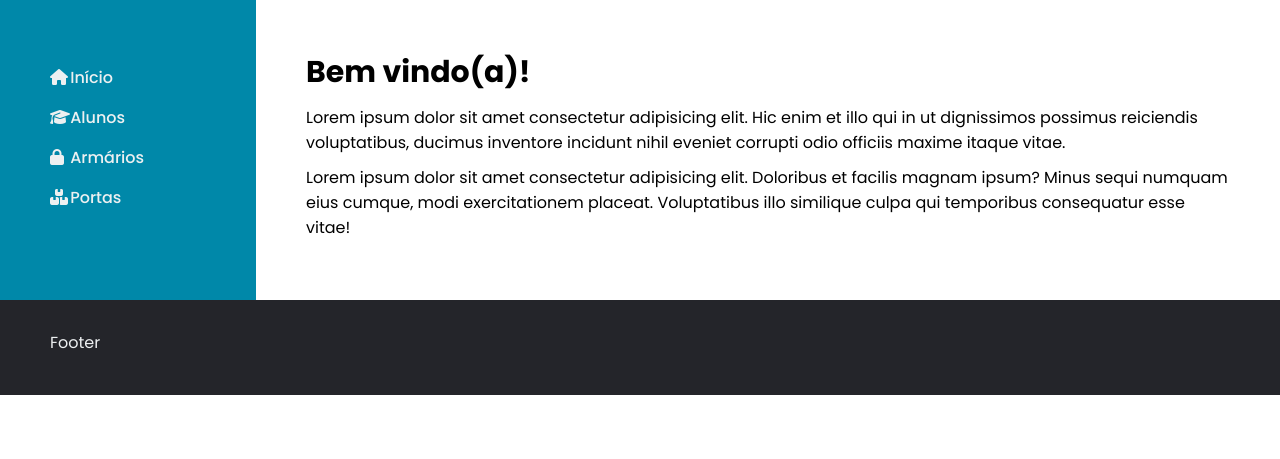
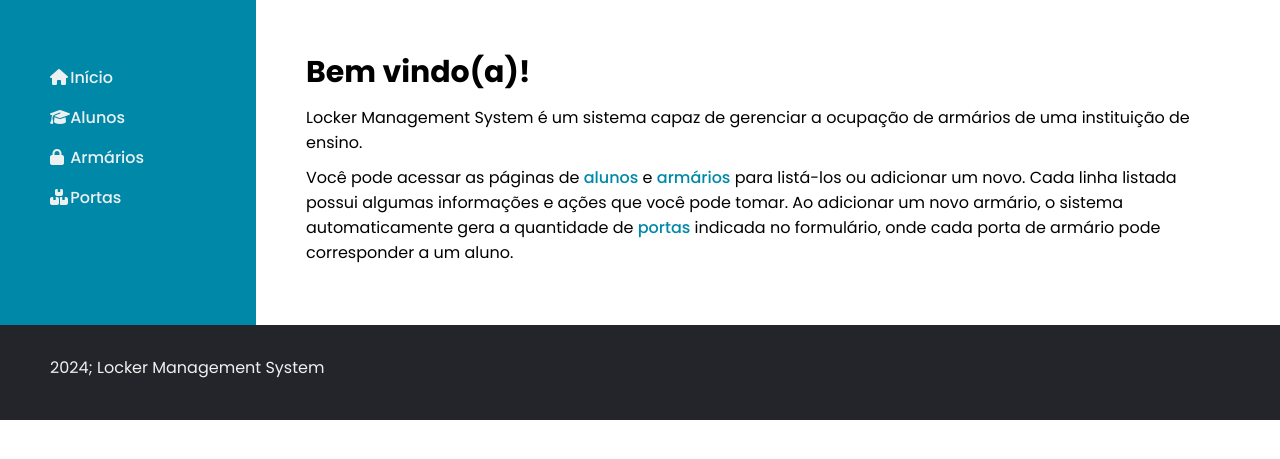
Before and after one commit to eliasdeallmeida/locker-management-system, a Django app: page / in a window 1280 px wide. Shown: the part 103-562 px from the top of the page. Run offline with Django 3.2, Linux system fonts and the light colour scheme; the visitor is signed in with stand-in values (Sample User, id 1).

Commit message:
feat: conteúdo do site e numeração das tabelas

```diff
--- a/lms/urls.py
+++ b/lms/urls.py
@@ -18,7 +18,9 @@ from django.urls import path, include
 from django.conf import settings
 from django.conf.urls.static import static
 
+
 urlpatterns = [
     path('admin/', admin.site.urls),
-    path('', include(('main.urls', 'main'), 'main')),
+    path('', include('main.urls')),
+    path('', include(('main.urls', 'main'), namespace='main')),
 ] + static(settings.STATIC_URL)
--- a/main/static/css/styles.css
+++ b/main/static/css/styles.css
@@ -19,6 +19,10 @@ h1 {
 
 p {
     margin-bottom: 10px;
+}
+
+p a {
+    color: rgb(0, 136, 169);
 }
 
 a, button {
@@ -106,6 +110,12 @@ tbody tr {
     border-bottom: 1px solid #DDDDDD;
     border-left: 5px solid white;
     transition: all 0.3s ease 0s;
+    counter-increment: rowNumber;
+}
+
+tbody tr td:first-child::before {
+    content: counter(rowNumber);
+    margin-right: 10px;
 }
 
 tbody tr:nth-of-type(even) {
--- a/main/static/js/main.js
+++ b/main/static/js/main.js
@@ -1,3 +1,11 @@
+function show_current_year() {
+    document.getElementById('current-year').textContent = new Date().getFullYear()
+}
+
+window.onload = function() {
+    show_current_year()
+}
+
 function student_add() {
     window.alert('Aluno adicionado com sucesso!')
 }
--- a/main/templates/main/base.html
+++ b/main/templates/main/base.html
@@ -56,7 +56,7 @@
         </main>
     </div>
     <footer>
-        <p>Footer</p>
+        <p><span id="current-year"></span>; Locker Management System</p>
     </footer>
     <script src="{% static 'js/main.js' %}"></script>
 </body>
--- a/main/templates/main/doors.html
+++ b/main/templates/main/doors.html
@@ -10,6 +10,7 @@
     <table>
         <thead>
             <tr>
+                <th>#</th>
                 <th>Identificador</th>
                 <th>Ocupado</th>
                 <th>Aluno</th>
@@ -19,6 +20,7 @@
         <tbody>
             {% for door in doors %}
                 <tr>
+                    <td></td>
                     <td>{{ door.identifier|linebreaksbr }}</td>
                     <td>{% if door.is_occupied %} Sim {% else %} Não {% endif %}</td>
                     <td>{% if door.student %} {{ door.student|linebreaksbr }} {% else %} Vazio {% endif %}</td>
--- a/main/templates/main/home.html
+++ b/main/templates/main/home.html
@@ -4,6 +4,6 @@
 
 {% block content %}
     <h1>Bem vindo(a)!</h1>
-    <p>Lorem ipsum dolor sit amet consectetur adipisicing elit. Hic enim et illo qui in ut dignissimos possimus reiciendis voluptatibus, ducimus inventore incidunt nihil eveniet corrupti odio officiis maxime itaque vitae.</p>
-    <p>Lorem ipsum dolor sit amet consectetur adipisicing elit. Doloribus et facilis magnam ipsum? Minus sequi numquam eius cumque, modi exercitationem placeat. Voluptatibus illo similique culpa qui temporibus consequatur esse vitae!</p>
+    <p>Locker Management System é um sistema capaz de gerenciar a ocupação de armários de uma instituição de ensino.</p>
+    <p>Você pode acessar as páginas de <a href="{% url 'main:students' %}">alunos</a> e <a href="{% url 'main:lockers' %}">armários</a> para listá-los ou adicionar um novo. Cada linha listada possui algumas informações e ações que você pode tomar. Ao adicionar um novo armário, o sistema automaticamente gera a quantidade de <a href="{% url 'main:doors' %}"> portas</a> indicada no formulário, onde cada porta de armário pode corresponder a um aluno.</p>
 {% endblock %}
--- a/main/templates/main/lockers.html
+++ b/main/templates/main/lockers.html
@@ -16,6 +16,7 @@
         <table>
             <thead>
                 <tr>
+                    <th>#</th>
                     <th>Número</th>
                     <th>Número de portas</th>
                     <th>Ações</th>
@@ -24,6 +25,7 @@
             <tbody>
                 {% for locker in lockers %}
                     <tr>
+                        <td></td>
                         <td>{{ locker.number|linebreaksbr }}</td>
                         <td>{{ locker.number_of_doors|linebreaksbr }}</td>
                         <td>
--- a/main/templates/main/students.html
+++ b/main/templates/main/students.html
@@ -13,9 +13,10 @@
                 </button>
             </a>
         </div>
-        <table>
+        <table id="table">
             <thead>
                 <tr>
+                    <th>#</th>
                     <th>Nome</th>
                     <th>Email</th>
                     <th>Matrícula</th>
@@ -25,6 +26,7 @@
             <tbody>
                 {% for student in students %}
                     <tr>
+                        <td></td>
                         <td>{{ student.name|linebreaksbr }}</td>
                         <td>{{ student.email|linebreaksbr }}</td>
                         <td>{{ student.matricula|linebreaksbr }}</td>
--- a/main/urls.py
+++ b/main/urls.py
@@ -1,9 +1,14 @@
-from django.urls import path, include
+from django.urls import path
+from django.contrib.auth import views as auth_views
 from . import views
 
 
 urlpatterns = [
-    path('', include('django.contrib.auth.urls'), name='login'),
+    # Login/Logout
+    path('login/', auth_views.LoginView.as_view(), name='login'),
+    path('logout/', auth_views.LogoutView.as_view(), name='logout'),
+
+    # Home
     path('', views.home, name='home'),
 
     # Students
```
Also changed, not shown: main/static/css/registration.css (+10 -0 lines).
